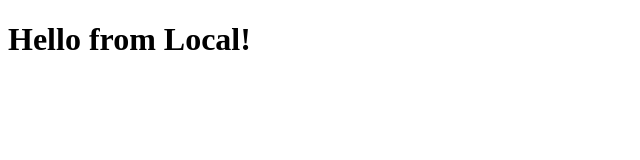
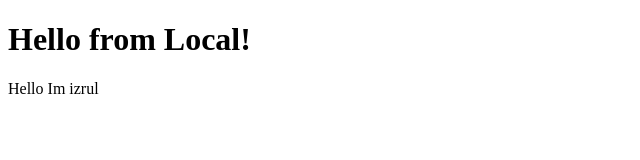
Before and after one commit to izrulfizal/Testing4Cloud, a plain HTML site: page index.html in a window 1280 px wide. Shown: the whole page, without its empty margins (0-640 px from the left). Drawn offline with Linux system fonts and the light colour scheme.

Commit message:
Tambah code sikit

```diff
--- a/index.html
+++ b/index.html
@@ -7,5 +7,6 @@
 </head>
 <body>
     <h1>Hello from Local!</h1>
+    <p>Hello Im izrul</p>
 </body>
 </html>
```
